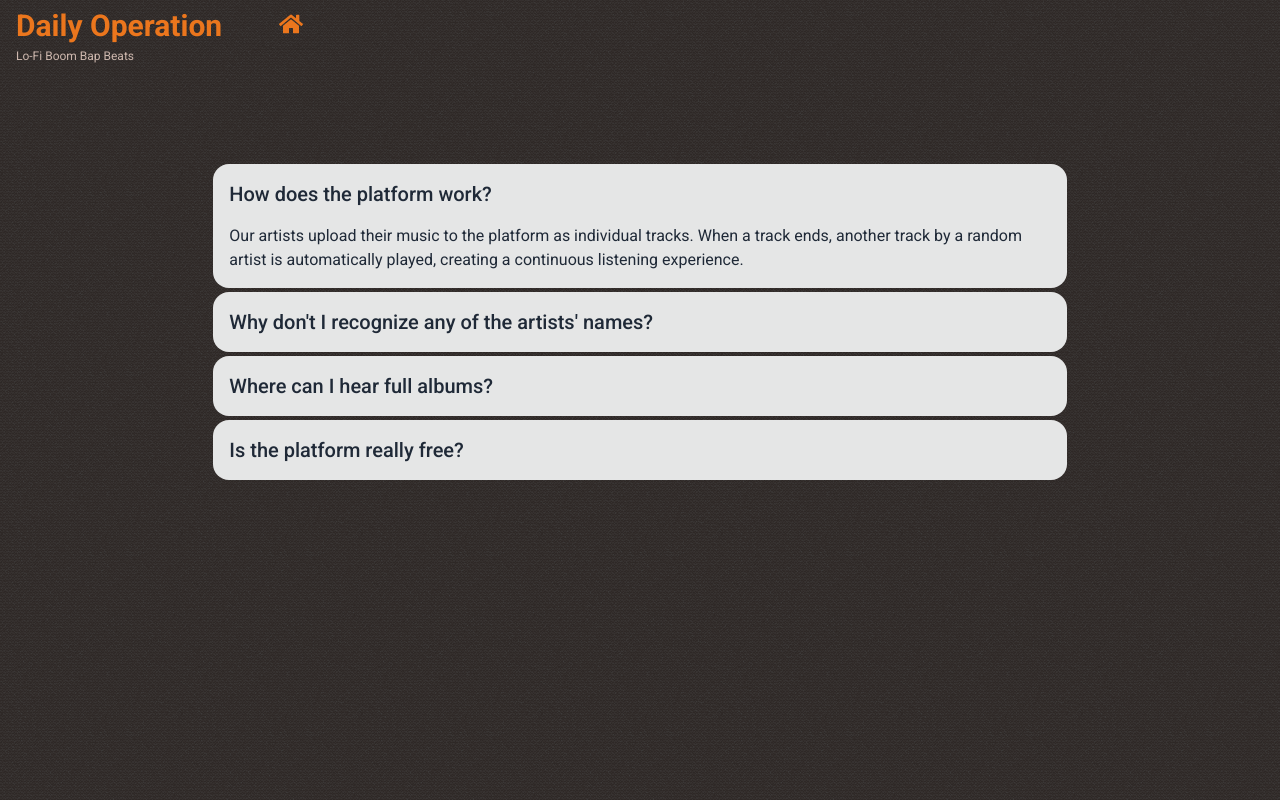
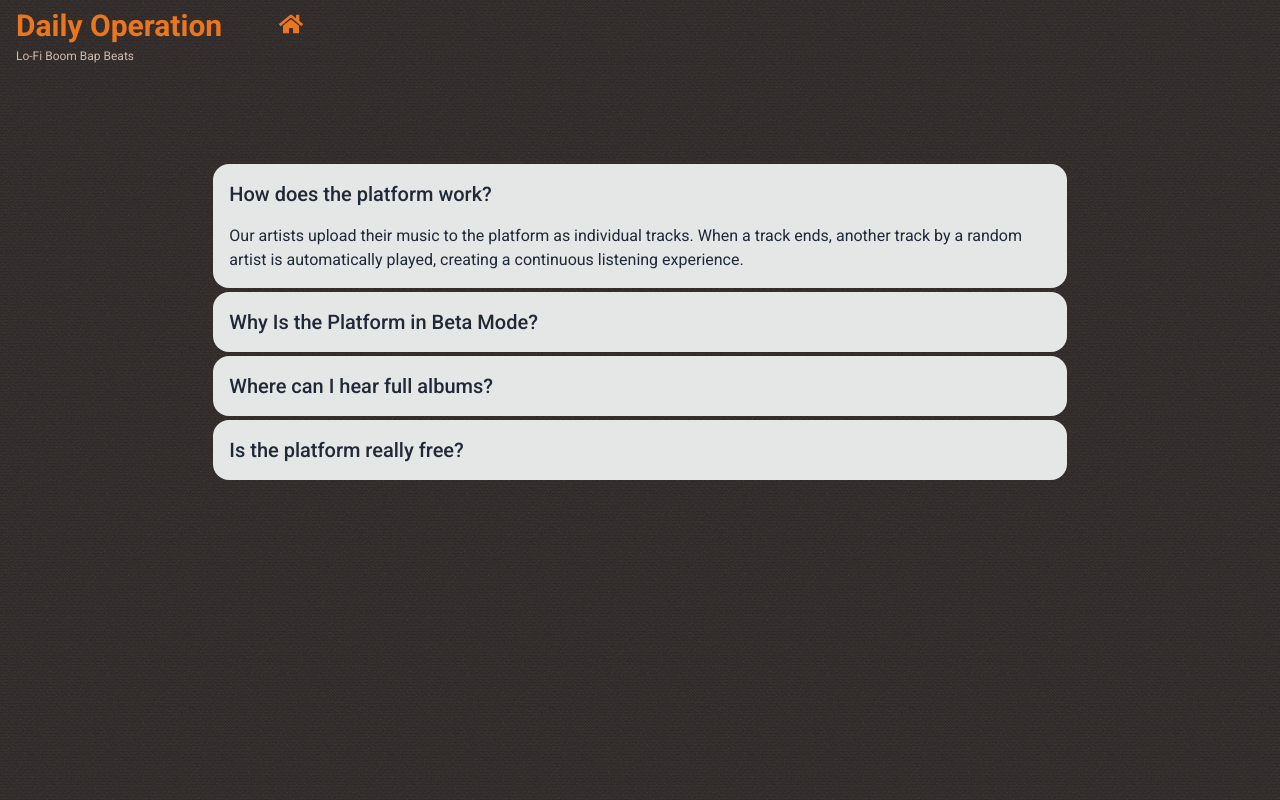
Before and after one commit to andyhinchliffe/daily_operation, a Next.js app: page /faq in a window 1280 px wide. Shown: the top 800 px of the page. Built offline with nearby package versions, Linux system fonts and the light colour scheme; what tailwindcss-animated would draw is missing.

Commit message:
faq update

```diff
--- a/src/app/faq/page.js
+++ b/src/app/faq/page.js
@@ -55,9 +55,9 @@ const page = () => {
 </div>
 <div className="collapse  my-1 bg-base-300">
   <input type="radio" name="my-accordion-1" />
-  <div className="collapse-title text-xl font-medium">Why don&#39;t I recognize any of the artists&#39; names?</div>
+  <div className="collapse-title text-xl font-medium">Why Is the Platform in Beta Mode?</div>
   <div className="collapse-content">
-  <p>We ask every artist to release their music on our platform under a new alias or pseudonym exclusive to us, regardless of whether they&#39;ve released music on other platforms. Most of our artists are established musicians and producers, but they&#39;ve started a new project specifically for us.</p>
+  <p>The platform is currently in beta mode as we evaluate server capacity and implement new features. During this phase, we are closely monitoring system performance and user interactions to ensure a seamless experience upon full release.</p>
   </div>
 </div>
 
```
